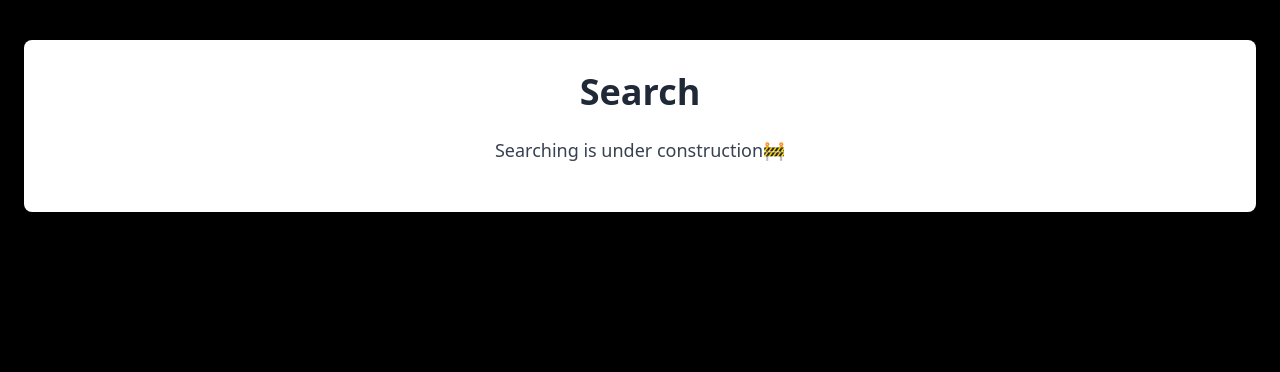
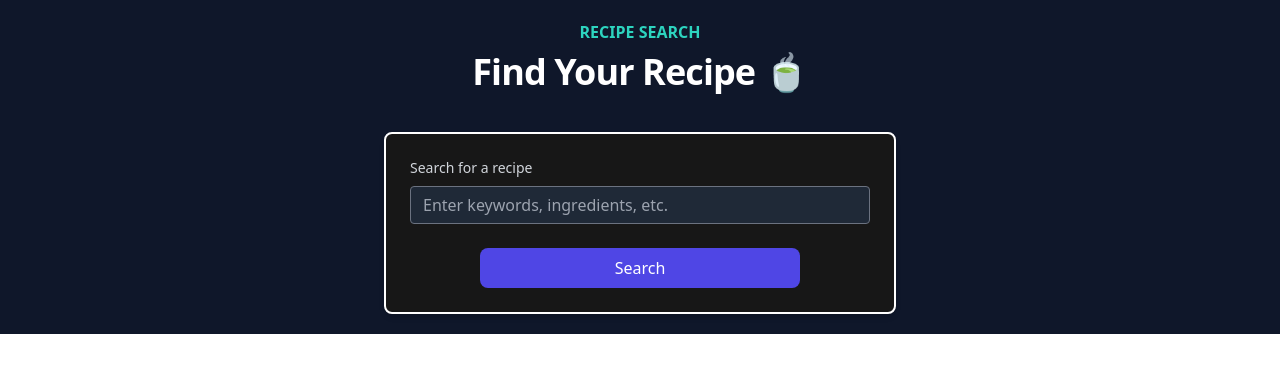
Before and after one commit to Garvit-Nag/reciperover, a Next.js app: page /search in a window 1280 px wide. Shown: the top 372 px of the page. Built offline with nearby package versions, Linux system fonts and the light colour scheme.

Commit message:
new branch

```diff
--- a/src/app/recommendations/page.tsx
+++ b/src/app/recommendations/page.tsx
@@ -134,8 +134,12 @@ const RecommendationsPage: React.FC = () => {
   );
 
   return (
-    <div className="min-h-screen bg-gradient-to-b from-gray-900 to-black p-8">
-      <h1 className="text-5xl font-bold text-center mb-12 text-white bg-clip-text text-transparent bg-gradient-to-r from-purple-400 to-pink-600">Your Recipe Recommendations</h1>
+    <div className="min-h-screen bg-gradient-to-b from-[#0f0f0f] via-[#1c1c1c] to-[#252525] p-8" style={{
+      backgroundImage: `url('/bghai.png')`,
+      backgroundSize: 'cover',
+      backgroundPosition: 'center',
+  }}>
+      <h1 className="text-5xl font-bold text-center mb-12 text-white bg-clip-text text-transparent bg-gradient-to-r from-purple-400 to-pink-600">Recipe Recommendations</h1>
       {isLoading ? (
         <div className="grid grid-cols-1 md:grid-cols-3 gap-8">
           {[...Array(6)].map((_, index) => (
@@ -145,10 +149,14 @@ const RecommendationsPage: React.FC = () => {
       ) : recommendations.length === 0 ? (
         <div className="text-white text-center p-10 text-2xl">No recommendations found.</div>
       ) : (
-        <div className="grid grid-cols-1 md:grid-cols-3 gap-8">
-          {recommendations.slice(0, 6).map((recipe) => (
-            <RecipeCard key={recipe.RecipeId} recipe={recipe} />
-          ))}
+        <div className="max-w-8xl mx-auto px-6"> {/* Add margins with `mx-auto` and padding with `px-6` */}
+          <div className="grid grid-cols-1 md:grid-cols-3 gap-2 md:gap-5"> {/* Decrease gap between cards */}
+            {recommendations.slice(0, 6).map((recipe) => (
+              <div className="max-w-[450px] w-full mx-auto"> {/* Restrict card width to 300px */}
+                <RecipeCard key={recipe.RecipeId} recipe={recipe} />
+              </div>
+            ))}
+          </div>
         </div>
       )}
 
--- a/src/app/search/page.tsx
+++ b/src/app/search/page.tsx
@@ -1,21 +1,88 @@
-'use client';
+"use client";
 
-import React from 'react';
+import React, { useState, useEffect } from "react";
+import { useRouter } from "next/navigation";
+import Preloader from "../../components/ui/Preloader";
 
-const AboutPage: React.FC = () => {
+const RecipeRecommendationSearch: React.FC = () => {
+  const router = useRouter();
+  const [searchQuery, setSearchQuery] = useState("");
+  const [isLoading, setIsLoading] = useState(false);
+
+  const handleSearch = async (e: React.FormEvent) => {
+    e.preventDefault();
+
+    setIsLoading(true);  // Show preloader
+
+    try {
+      const response = await fetch("http://127.0.0.1:5000/extract-recipe-attributes", {
+        method: "POST",
+        headers: {
+          "Content-Type": "application/json",
+        },
+        body: JSON.stringify({ query: searchQuery }),
+      });
+
+      if (!response.ok) {
+        throw new Error("Failed to submit search");
+      }
+
+      const recommendations = await response.json();
+      sessionStorage.setItem("recommendations", JSON.stringify(recommendations));
+      router.push("/recommendations");
+    } catch (error) {
+      console.error("Error submitting search:", error);
+      setIsLoading(false);  // Hide preloader if there's an error
+    }
+  };
+
   return (
-    <div className="min-h-screen bg-black py-10">
-      <div className="container mx-auto px-6">
-        <div className="bg-white shadow-md rounded-lg p-8">
-          <h1 className="text-4xl font-bold text-center mb-6 text-gray-800">Search</h1>
-
-          <p className="text-lg text-gray-700 text-center mb-4">
-            Searching is under construction🚧
-          </p>
-        </div>
+    <>
+      {isLoading && <Preloader />}
+      <div style={{ background: "#0f172a", padding: "20px" }}>
+        <h3
+          className="text-base text-teal-400 font-semibold tracking wide uppercase"
+          style={{ textAlign: "center" }}
+        >
+          Recipe Search
+        </h3>
+        <p
+          className="mt-2 mb-10 text-3xl leading-8 font-extrabold tracking-tight text-white sm:text-4xl my-5"
+          style={{ textAlign: "center" }}
+        >
+          Find Your Recipe 🍵
+        </p>
+        <form
+          onSubmit={handleSearch}
+          className="space-y-6 p-6 rounded-lg shadow-md max-w-lg mx-auto bg-neutral-900"
+          style={{ color: "white", border: "2px solid white" }}
+        >
+          <div>
+            <label htmlFor="search" className="block text-sm text-gray-300">
+              Search for a recipe
+            </label>
+            <input
+              id="search"
+              type="text"
+              value={searchQuery}
+              onChange={(e) => setSearchQuery(e.target.value)}
+              placeholder="Enter keywords, ingredients, etc."
+              className="mt-2 block w-full border border-gray-500 text-white py-2 px-3 rounded-lg focus:outline-none focus:ring-1 focus:ring-blue-500"
+              style={{ background: "#1f2937", borderRadius: "4px", height: "38px" }}
+            />
+          </div>
+          <div className="flex justify-center">
+            <button
+              type="submit"
+              className="w-80 py-2 text-white bg-indigo-600 rounded-lg focus:outline-none focus:ring-2 focus:ring-offset-2 focus:ring-indigo-500 hover:bg-indigo-500 mx-auto"
+            >
+              Search
+            </button>
+          </div>
+        </form>
       </div>
-    </div>
+    </>
   );
 };
 
-export default AboutPage;
+export default RecipeRecommendationSearch;
--- a/src/components/Navbar.tsx
+++ b/src/components/Navbar.tsx
@@ -4,21 +4,41 @@ import React, { useEffect, useState } from "react";
 import { HoveredLink, Menu, MenuItem } from "./ui/navbar-menu";
 import { cn } from "@/components/utils/cn";
 import Link from "next/link";
+import axios from "axios"; // Import axios for API requests
+
+// Define the recipe interface for search results
+interface Recipe {
+  keywords: string;
+  keywords_name: string;
+  recipe_id: string;
+}
 
 function Navbar({ className }: { className?: string }) {
   const [active, setActive] = useState<string | null>(null);
   const [visible, setVisible] = useState(true);
   const [lastScrollY, setLastScrollY] = useState(0);
 
+  // State for background color
+  const [bgColor, setBgColor] = useState("transparent");
+
+  // State for search functionality
+  const [searchQuery, setSearchQuery] = useState<string>('');
+  const [results, setResults] = useState<Recipe[]>([]);
+
+  // Scroll handler
   const handleScroll = () => {
     const currentScrollY = window.scrollY;
 
     if (currentScrollY > lastScrollY) {
-      // Scrolling down
-      setVisible(false);
+      setVisible(false); // Scrolling down
     } else {
-      // Scrolling up
-      setVisible(true);
+      setVisible(true); // Scrolling up
+      // Change background color when scrolling up
+      if (currentScrollY > 0) {
+        setBgColor("bg-black"); // Set to gray when scrolled up
+      } else {
+        setBgColor("transparent"); // Reset to transparent when at the top
+      }
     }
 
     setLastScrollY(currentScrollY);
@@ -36,6 +56,7 @@ function Navbar({ className }: { className?: string }) {
       className={cn(
         "fixed top-0 right-0 w-full max-w-10xl mx-auto z-50 transition-transform duration-300",
         visible ? "translate-y-0" : "-translate-y-full", // Show or hide the navbar
+        bgColor, // Apply background color
         className
       )}
     >
@@ -45,7 +66,6 @@ function Navbar({ className }: { className?: string }) {
           {/* Logo on the left */}
           <div className="flex items-center space-x-4">
             <img src="/logo.png" alt="" className="h-12" />
-            {/* <span className="font-bold text-lg">Recipe Rover</span>  */}
           </div>
 
           <div className="flex space-x-14">
@@ -56,11 +76,13 @@ function Navbar({ className }: { className?: string }) {
                 </div>
               </MenuItem>
             </Link>
+            <Link href={"/about"}>
               <MenuItem setActive={setActive} active={active} item="About">
                 <div className="flex flex-col space-y-4 text-sm">
                   <HoveredLink href="/about">About</HoveredLink>
                 </div>
               </MenuItem>
+            </Link>
             <Link href={"/resources"}>
               <MenuItem setActive={setActive} active={active} item="Resources">
                 <div className="flex flex-col space-y-4 text-sm">
@@ -68,11 +90,13 @@ function Navbar({ className }: { className?: string }) {
                 </div>
               </MenuItem>
             </Link>
+            <Link href={"/search"}>
               <MenuItem setActive={setActive} active={active} item="Search">
                 <div className="flex flex-col space-y-4 text-sm">
                   <HoveredLink href="/search">Search</HoveredLink>
                 </div>
               </MenuItem>
+            </Link>
           </div>
 
           <div className="flex items-center space-x-8">
--- a/src/components/recommendationsform.tsx
+++ b/src/components/recommendationsform.tsx
@@ -34,6 +34,7 @@ const RecipeRecommendationForm: React.FC = () => {
   const [calories, setCalories] = useState(0);
   const [time, setTime] = useState(0);
   const [isMounted, setIsMounted] = useState(false); // New state to track mounting
+  const [protein, setProtein] = useState(0);
 
   const [availableDietaryPreferences, setAvailableDietaryPreferences] = useState<string[]>([]);
   const [availableIngredients, setAvailableIngredients] = useState<string[]>([]);
@@ -359,7 +360,6 @@ const RecipeRecommendationForm: React.FC = () => {
               style={{ background: '#1f2937', borderRadius: '4px', height: '38px' }}
             />
           </div>
-
           <div className="flex justify-center">
             {/* <Link href={'/recommended_recipes'}> */}
               <button
```
Also changed, not shown: 1 other file (tests, documents, lock files or other folders). Lines whose indentation alone changed are shown as unchanged.
